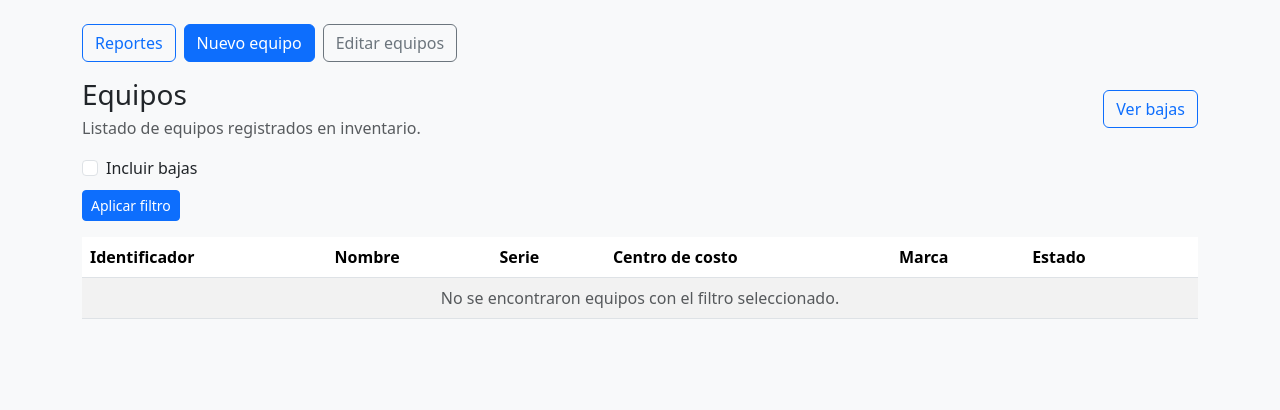
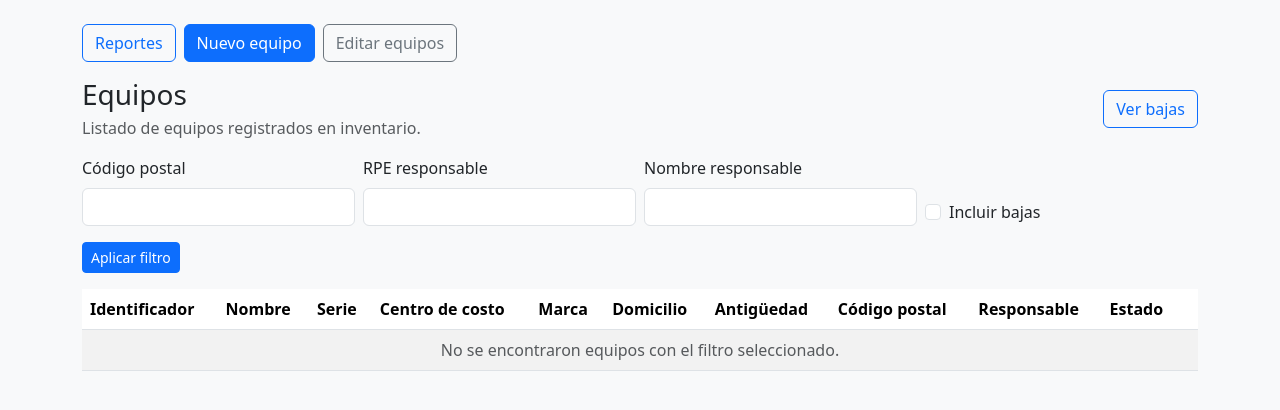
Before and after one commit to rodrigoriverafernandez/abasnet, a Django app: page /equipos/ in a window 1280 px wide. Shown: the part 56-466 px from the top of the page. Run offline with Django 3.2, Linux system fonts and the light colour scheme; a user stored in the database is signed in; data that the repository does not hold is empty.

Commit message:
Agregar campos de ubicacion y responsable en equipos

```diff
--- a/equipos/models.py
+++ b/equipos/models.py
@@ -86,6 +86,11 @@ class Equipo(models.Model):
     is_baja = models.BooleanField(default=False)
     fecha_baja = models.DateTimeField(null=True, blank=True)
     creado_en = models.DateTimeField(auto_now_add=True)
+    codigo_postal = models.CharField(max_length=10, blank=True, null=True)
+    domicilio = models.CharField(max_length=255, blank=True, null=True)
+    antiguedad = models.CharField(max_length=50, blank=True, null=True)
+    rpe_responsable = models.CharField(max_length=15, blank=True, null=True)
+    nombre_responsable = models.CharField(max_length=150, blank=True, null=True)
 
     def __str__(self):
         return f"{self.nombre} ({self.numero_serie})"
--- a/equipos/views.py
+++ b/equipos/views.py
@@ -56,6 +56,9 @@ def _build_querystring(request, exclude=None, extra=None):
 @login_required
 def equipos_list(request):
     include_bajas = request.GET.get("include_bajas") == "1"
+    codigo_postal = request.GET.get("codigo_postal", "").strip()
+    rpe_responsable = request.GET.get("rpe_responsable", "").strip()
+    nombre_responsable = request.GET.get("nombre_responsable", "").strip()
     equipos = (
         Equipo.objects.select_related(
             "centro_costo__division__sociedad",
@@ -68,10 +71,21 @@ def equipos_list(request):
     )
     if not include_bajas:
         equipos = equipos.filter(is_baja=False)
+    if codigo_postal:
+        equipos = equipos.filter(codigo_postal__icontains=codigo_postal)
+    if rpe_responsable:
+        equipos = equipos.filter(rpe_responsable__icontains=rpe_responsable)
+    if nombre_responsable:
+        equipos = equipos.filter(nombre_responsable__icontains=nombre_responsable)
 
     context = {
         "equipos": equipos,
         "include_bajas": include_bajas,
+        "filtros": {
+            "codigo_postal": codigo_postal,
+            "rpe_responsable": rpe_responsable,
+            "nombre_responsable": nombre_responsable,
+        },
         "can_baja": _user_can_baja(request.user),
     }
     return render(request, "equipos/list.html", context)
--- a/templates/equipos/list.html
+++ b/templates/equipos/list.html
@@ -20,7 +20,39 @@
 {% endif %}
 
 <form method="get" class="mb-3">
-    <div class="form-check">
+    <div class="row g-2 align-items-end">
+        <div class="col-md-3">
+            <label class="form-label" for="codigo_postal">Código postal</label>
+            <input
+                class="form-control"
+                type="text"
+                id="codigo_postal"
+                name="codigo_postal"
+                value="{{ filtros.codigo_postal }}"
+            >
+        </div>
+        <div class="col-md-3">
+            <label class="form-label" for="rpe_responsable">RPE responsable</label>
+            <input
+                class="form-control"
+                type="text"
+                id="rpe_responsable"
+                name="rpe_responsable"
+                value="{{ filtros.rpe_responsable }}"
+            >
+        </div>
+        <div class="col-md-3">
+            <label class="form-label" for="nombre_responsable">Nombre responsable</label>
+            <input
+                class="form-control"
+                type="text"
+                id="nombre_responsable"
+                name="nombre_responsable"
+                value="{{ filtros.nombre_responsable }}"
+            >
+        </div>
+        <div class="col-md-3">
+            <div class="form-check mt-4">
                 <input
                     class="form-check-input"
                     type="checkbox"
@@ -33,7 +65,9 @@
                     Incluir bajas
                 </label>
             </div>
-    <button type="submit" class="btn btn-sm btn-primary mt-2">Aplicar filtro</button>
+        </div>
+    </div>
+    <button type="submit" class="btn btn-sm btn-primary mt-3">Aplicar filtro</button>
 </form>
 
 <div class="table-responsive">
@@ -45,6 +79,10 @@
                 <th>Serie</th>
                 <th>Centro de costo</th>
                 <th>Marca</th>
+                <th>Domicilio</th>
+                <th>Antigüedad</th>
+                <th>Código postal</th>
+                <th>Responsable</th>
                 <th>Estado</th>
                 <th></th>
             </tr>
@@ -59,6 +97,15 @@
                         {{ equipo.centro_costo.codigo }} - {{ equipo.centro_costo.nombre }}
                     </td>
                     <td>{{ equipo.marca|default:"-" }}</td>
+                    <td>{{ equipo.domicilio|default:"-" }}</td>
+                    <td>{{ equipo.antiguedad|default:"-" }}</td>
+                    <td>{{ equipo.codigo_postal|default:"-" }}</td>
+                    <td>
+                        {{ equipo.rpe_responsable|default:"-" }}
+                        {% if equipo.nombre_responsable %}
+                            <div class="text-muted small">{{ equipo.nombre_responsable }}</div>
+                        {% endif %}
+                    </td>
                     <td>
                         {% if equipo.is_baja %}
                             <span class="badge bg-danger">Baja</span>
@@ -74,7 +121,7 @@
                 </tr>
             {% empty %}
                 <tr>
-                    <td colspan="7" class="text-center text-muted">
+                    <td colspan="11" class="text-center text-muted">
                         No se encontraron equipos con el filtro seleccionado.
                     </td>
                 </tr>
```
Also changed, not shown: equipos/admin.py (+14 -1 lines), inventario/views.py (+10 -0 lines), templates/equipos/detail.html (+15 -0 lines), equipos/migrations/0003_equipo_antiguedad_equipo_codigo_postal_and_more.py (added). Lines whose indentation alone changed are shown as unchanged.
